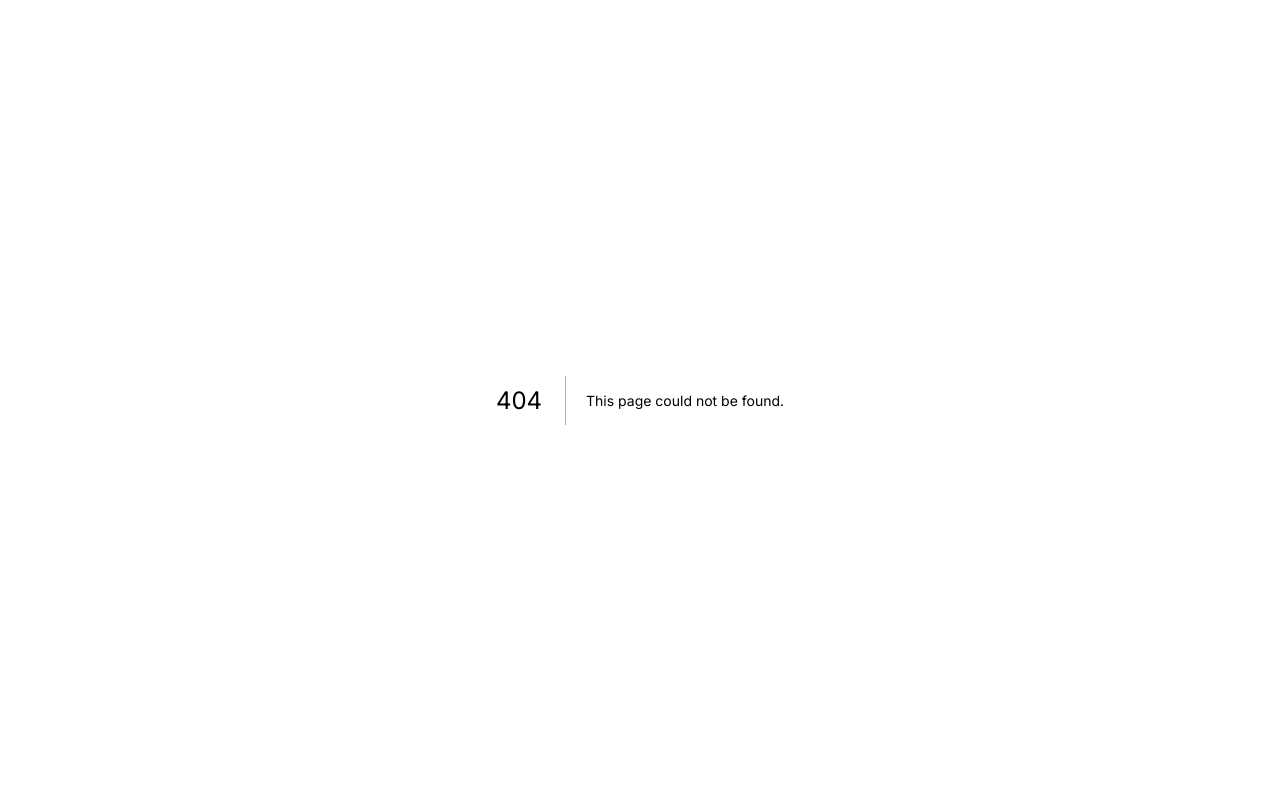
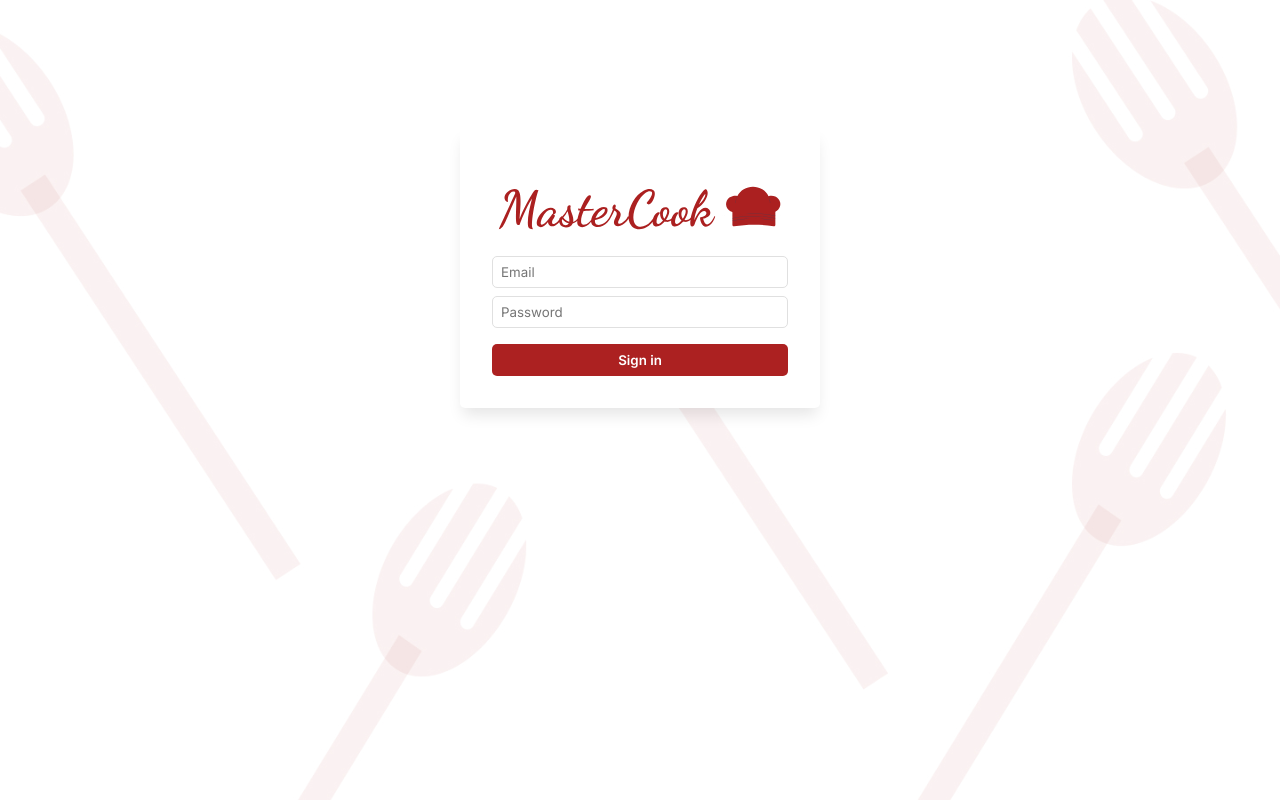
Before and after one commit to antoniogdelrio/mastercook-recipe-book, a Next.js app: page /login in a window 1280 px wide. Before the commit this address had no page. Shown: the top 800 px of the page. Built offline with nearby package versions, Linux system fonts and the light colour scheme.

Commit message:
feat: started auth

```diff
--- a/pages/_app.tsx
+++ b/pages/_app.tsx
@@ -5,15 +5,24 @@ import {
   QueryClient,
   QueryClientProvider
 } from '@tanstack/react-query'
+import AuthContextProvider from '../src/contexts/AuthContext'
+import Head from 'next/head'
 
 const queryClient = new QueryClient()
 
 export default function App({ Component, pageProps }: AppProps) {
   return (
-    <QueryClientProvider client={queryClient}>
-      <Layout>
-        <Component {...pageProps} />
-      </Layout>
-    </QueryClientProvider>
+    <>
+      <Head>
+        <title>Mastercook Recipe Book</title>
+      </Head>
+      <QueryClientProvider client={queryClient}>
+        <AuthContextProvider>
+          <Layout>
+            <Component {...pageProps} />
+          </Layout>
+        </AuthContextProvider>
+      </QueryClientProvider>
+    </>
   )
 }
--- a/pages/_document.tsx
+++ b/pages/_document.tsx
@@ -8,7 +8,6 @@ export default function Document() {
           href="https://fonts.googleapis.com/css2?family=Inter:wght@200;400;600;800&display=swap"
           rel="stylesheet"
         />
-        <title>Mastercook Recipe Book</title>
         <meta name="title" content="Mastercook Recipe Book" />
         <meta name="description" content="The favorite recipe book app" />
       </Head>
--- /dev/null
+++ b/pages/login/Login.module.scss
@@ -0,0 +1,29 @@
+.container {
+    margin-top: 8rem;
+    display: flex;
+    justify-content: center;
+
+    @media screen and (max-width: 768px) {
+        margin-top: 4rem;
+        overflow-y: hidden;
+    }
+
+    .box {
+        gap: 1rem;
+        position: relative;
+        display: flex;
+        flex-direction: column;
+        width: 90%;
+        max-width: 360px;
+        padding: 2rem;
+        background-color: #fff;
+        box-shadow: 0px 10px 15px -3px rgb(0 0 0 / 10%);
+        border-radius: 5px;
+
+        .inputs {
+            display: flex;
+            flex-direction: column;
+            gap: 0.5rem;
+        }
+    }
+}
--- /dev/null
+++ b/pages/login/index.tsx
@@ -0,0 +1,48 @@
+import { useRouter } from "next/router"
+import { useContext, useRef } from "react"
+import Button from "../../src/components/atoms/Button/Button"
+import Logo from "../../src/components/atoms/Logo/Logo"
+import TextInput from "../../src/components/atoms/TextInput/TextInput"
+import { AuthContext } from "../../src/contexts/AuthContext"
+import styles from "./Login.module.scss"
+
+export default function Login () {
+    const { login } = useContext(AuthContext)
+    const router = useRouter()
+
+    const emailRef = useRef<HTMLInputElement>(null)
+    const passwordRef = useRef<HTMLInputElement>(null)
+
+    const doLogin = () => {
+        login()
+        router.push('/')
+    }
+
+    return (
+        <div className={styles.container}>
+            <div className={styles.box}>
+                <Logo />
+                <div className={styles.inputs}>
+                    <TextInput
+                        alt="Email"
+                        ariaLabel="Email"
+                        placeholder="Email"
+                        ref={emailRef}
+                    />
+                    <TextInput
+                        alt="Password"
+                        ariaLabel="Password"
+                        placeholder="Password"
+                        type="password"
+                        ref={passwordRef}
+                    />
+                </div>
+                <Button
+                    onClick={doLogin}
+                >
+                    Sign in
+                </Button>
+            </div>
+        </div>
+    )
+}
--- a/src/components/atoms/Button/Button.module.scss
+++ b/src/components/atoms/Button/Button.module.scss
@@ -9,6 +9,7 @@
     border-radius: 5px;
     cursor: pointer;
     font-weight: 600;
+    height: 2rem;
 
     &:hover {
         background-color: variables.$redHover;
--- /dev/null
+++ b/src/components/atoms/Logo/Logo.tsx
@@ -0,0 +1,16 @@
+import Image from "next/image";
+import { BLUR_DATA_URL } from "../../../constants/general";
+
+export default function Logo () {
+    return (
+        <div style={{width: '100%', height: '5rem', position: 'relative'}}>
+            <Image
+                src="/logo.svg"
+                alt="Mastercook Logo"
+                blurDataURL={BLUR_DATA_URL}
+                placeholder="blur"
+                fill
+            />
+        </div>
+    )
+}
--- a/src/components/atoms/TextInput/TextInput.tsx
+++ b/src/components/atoms/TextInput/TextInput.tsx
@@ -4,15 +4,19 @@ import styles from "./TextInput.module.scss"
 interface Props {
     alt: string,
     ariaLabel: string,
+    type?: string
     placeholder?: string
 }
 
-export default forwardRef<HTMLInputElement, Props>(function TextInput (props, ref) {
+export default forwardRef<HTMLInputElement, Props>(function TextInput ({
+    type = "text",
+    ...props
+}, ref) {
     return (
         <input
             className={styles.input}
             ref={ref}
-            type="text"
+            type={type}
             alt={props.alt}
             aria-label={props.ariaLabel}
             placeholder={props.placeholder}
--- /dev/null
+++ b/src/contexts/AuthContext/index.tsx
@@ -0,0 +1,35 @@
+import React, { createContext, useState } from "react"
+
+interface AuthContextTypes {
+    login: () => void,
+    logout: () => void,
+    isAuthenticated: boolean
+}
+
+export const AuthContext = createContext<AuthContextTypes>({} as AuthContextTypes)
+
+const AuthContextProvider = ({
+    children
+} : React.PropsWithChildren) => {
+    const [isAuthenticated, setIsAuthenticated] = useState(false)
+
+    const login = () => {
+        setIsAuthenticated(true)
+    }
+
+    const logout = () => {
+        setIsAuthenticated(false)
+    }
+
+    return (
+        <AuthContext.Provider value={{
+            login,
+            logout,
+            isAuthenticated
+        }}>
+            {children}
+        </AuthContext.Provider>
+    )
+}
+
+export default AuthContextProvider
```
